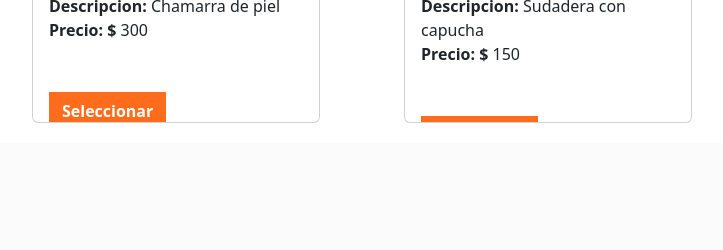
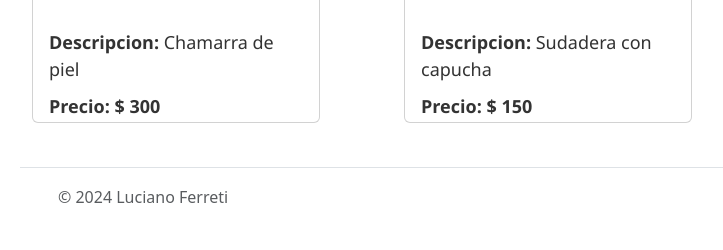
Before and after one commit to Marceloxdxd/website-questionariev3, a Flask app: page / in a window 1280 px wide. Shown: the part 1108-1358 px from the top of the page, without its empty margins (62-785 px from the left). Before the commit the page ends 1231 px from the top, so only its background shows below. Run offline with Flask 3, Linux system fonts and the light colour scheme.

Commit message:
chore: Update templates to include footer and improve styling

```diff
--- /dev/null
+++ b/templates/footer.html
@@ -0,0 +1,18 @@
+<div class="b-example-divider"></div>
+
+<div class="container">
+  <footer class="d-flex flex-wrap justify-content-between align-items-center py-3 my-4 border-top">
+    <div class="col-md-4 d-flex align-items-center">
+      <a href="/" class="mb-3 me-2 mb-md-0 text-body-secondary text-decoration-none lh-1">
+        <svg class="bi" width="30" height="24"><use xlink:href="#bootstrap"/></svg>
+      </a>
+      <span class="mb-3 mb-md-0 text-body-secondary">&copy; 2024 Luciano Ferreti</span>
+    </div>
+
+    <ul class="nav col-md-4 justify-content-end list-unstyled d-flex">
+      <li class="ms-3"><a class="text-body-secondary" href="#"><svg class="bi" width="24" height="24"><use xlink:href="#twitter"/></svg></a></li>
+      <li class="ms-3"><a class="text-body-secondary" href="#"><svg class="bi" width="24" height="24"><use xlink:href="#instagram"/></svg></a></li>
+      <li class="ms-3"><a class="text-body-secondary" href="#"><svg class="bi" width="24" height="24"><use xlink:href="#facebook"/></svg></a></li>
+    </ul>
+  </footer>
+</div>
--- a/templates/home.html
+++ b/templates/home.html
@@ -52,5 +52,6 @@
       </div>
     </div>
   </div>
+  {% include 'footer.html' %}
       </body>
 </html>
--- a/templates/ropa1item.html
+++ b/templates/ropa1item.html
@@ -1,17 +1,48 @@
-<div style="margin-bottom:50px;">
-    <h5 style="color: rgb(50 50 50); margin-bottom:30px">{{ ropa['nombre'] }}</h5>
+<style>
+  .ropa-container {
+    margin-bottom: 50px;
+    font-family: 'Segoe UI', Tahoma, Geneva, Verdana, sans-serif;
+    color: #333;
+  }
+
+  .ropa-title {
+    color: #323232; /* Slightly darker for better readability */
+    margin-bottom: 30px;
+    font-size: 24px; /* Larger font size for titles */
+  }
+
+  .ropa-image {
+    width: 100%;
+    height: 200px;
+    object-fit: cover;
+    border-radius: 10px;
+    margin-bottom: 30px;
+  }
+
+  .ropa-description, .ropa-price {
+    margin-bottom: 10px;
+    font-size: 18px; /* Slightly larger for readability */
+  }
+
+  .ropa-price {
+    font-weight: bold; /* Make price stand out */
+  }
+</style>
+
+<div class="ropa-container">
+    <h5 class="ropa-title">{{ ropa['nombre'] }}</h5>
 
     {% if 'imagen' in ropa %}
     <div>
-    <img src="{{ ropa['imagen'] }}" style="width:100%; height:200px; object-fit:cover; border-radius:10px;">
+    <img src="{{ ropa['imagen'] }}" class="ropa-image">
     </div>
     {% endif %}
-    <div>
-      <b style="margin-bottom:4px">Descripcion:</b> {{ ropa['descripcion'] }}
+    <div class="ropa-description">
+      <b>Descripcion:</b> {{ ropa['descripcion'] }}
     </div>
     {% if 'precio' in ropa %}
-    <div>
+    <div class="ropa-price">
       <b>Precio:  $</b> {{ ropa['precio'] }}
     </div>
     {% endif %}
-  </div>
+</div>
```
